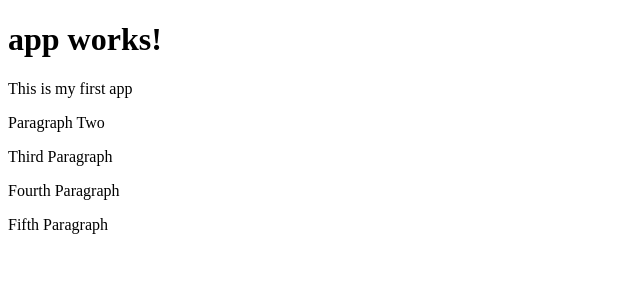
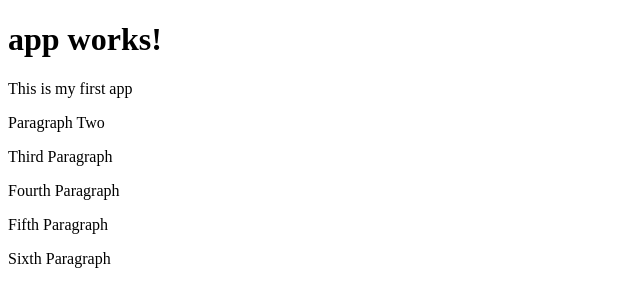
Before and after one commit to tankip/release, an Angular app: page / in a window 1280 px wide. Shown: the top 306 px of the page, without its empty margins (0-640 px from the left). Built offline with nearby package versions, Linux system fonts and the light colour scheme.

Commit message:
Sixth Paragraph

```diff
--- a/src/app/app.component.html
+++ b/src/app/app.component.html
@@ -6,3 +6,4 @@
 <p>Third Paragraph</p>
 <p>Fourth Paragraph</p>
 <p>Fifth Paragraph</p>
+<p>Sixth Paragraph</p>
```
